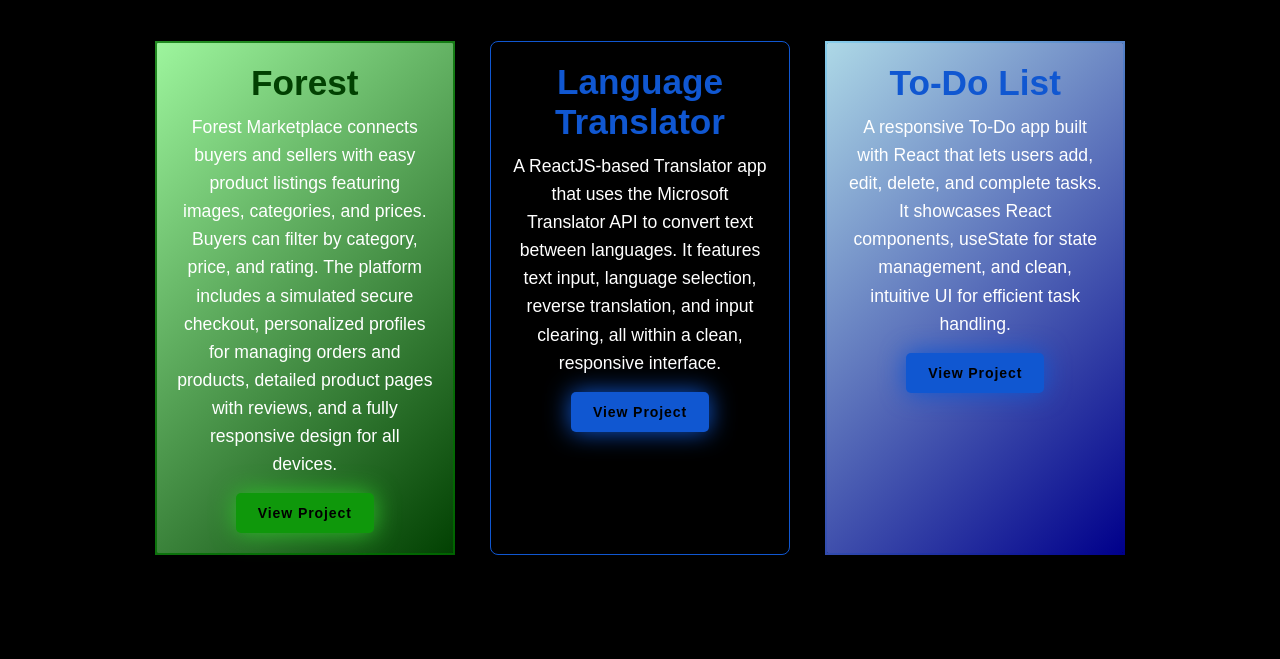
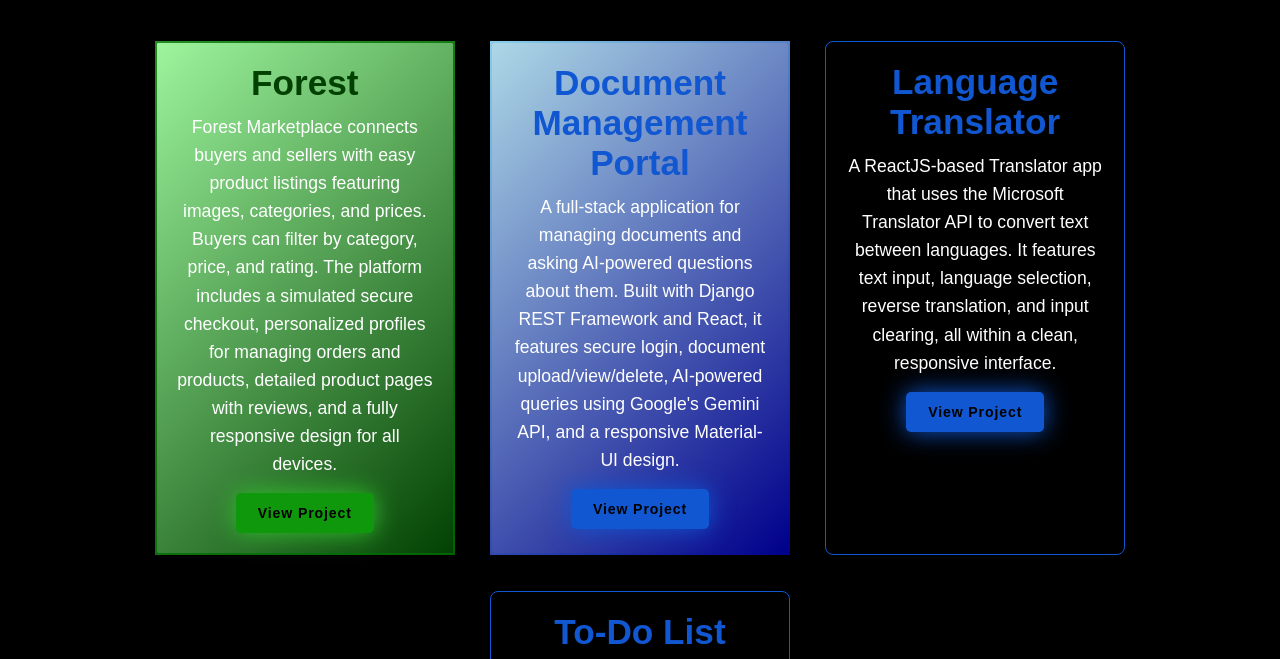
Before and after one commit to makeprodigy/portfolio, a plain HTML site: page index.html in a window 1280 px wide. Shown: the part 1933-2592 px from the top of the page. Drawn offline with nearby package versions, Linux system fonts and the light colour scheme.

Commit message:
added document model app

```diff
--- a/index.html
+++ b/index.html
@@ -1,20 +1,24 @@
 <!DOCTYPE html>
 <html lang="en">
   <head>
-    <meta charset="UTF-8">
-    <meta name="viewport" content="width=device-width, initial-scale=1.0">
+    <meta charset="UTF-8" />
+    <meta name="viewport" content="width=device-width, initial-scale=1.0" />
     <title>Personal Portfolio</title>
-    <link rel="stylesheet" href="style.css">
-    <link href='https://unpkg.com/boxicons@2.1.4/css/boxicons.min.css' rel='stylesheet'>
-    <link rel="stylesheet" href="https://cdnjs.cloudflare.com/ajax/libs/font-awesome/6.5.1/css/all.min.css">
-
+    <link rel="stylesheet" href="style.css" />
+    <link
+      href="https://unpkg.com/boxicons@2.1.4/css/boxicons.min.css"
+      rel="stylesheet"
+    />
+    <link
+      rel="stylesheet"
+      href="https://cdnjs.cloudflare.com/ajax/libs/font-awesome/6.5.1/css/all.min.css"
+    />
   </head>
   <body>
     <header class="header">
-        <a href="#home" class="logo">P
-        <span>Squares</span></a>
+      <a href="#home" class="logo">P <span>Squares</span></a>
 
-        <i class='bx bx-menu' id="menu-icon"></i>
+      <i class="bx bx-menu" id="menu-icon"></i>
 
       <nav class="navbar">
         <a href="#home" class="active">Home</a>
@@ -27,11 +31,21 @@
       <div class="home-content">
         <h1>Hi, It's <span>Pushpendra</span></h1>
         <h3 class="text-animation">I'm a <span></span></h3>
-            <p>A passionate and dedicated programmer with a strong problem-solving mindset, eager to apply my skills in real-world projects and contribute value as a proactive team member.</p>
+        <p>
+          A passionate and dedicated programmer with a strong problem-solving
+          mindset, eager to apply my skills in real-world projects and
+          contribute value as a proactive team member.
+        </p>
 
         <div class="social-icons">
-                <a href="https://www.linkedin.com/in/pushpendra-parihar2025" target="_blank"><i class='bx bxl-linkedin'></i></a>
-                <a href="https://github.com/makeprodigy" target="_blank"><i class='bx bxl-github'></i></a>
+          <a
+            href="https://www.linkedin.com/in/pushpendra-parihar2025"
+            target="_blank"
+            ><i class="bx bxl-linkedin"></i
+          ></a>
+          <a href="https://github.com/makeprodigy" target="_blank"
+            ><i class="bx bxl-github"></i
+          ></a>
           <!-- <a href="#"><i class='bx bxl-instagram'></i></a>
                 <a href="#"><i class='bx bxl-twitter'></i></a> -->
         </div>
@@ -53,12 +67,10 @@
         <div class="timeline-content">
           <h3><i class="fas fa-school"></i> Gurukul International School</h3>
           <p>
-                            Grade <b>10</b><sup>th</sup><br>
+            Grade <b>10</b><sup>th</sup><br />
             <i class="fas fa-award"></i>&nbsp;&nbsp;<b>98%</b>
           </p>
         </div>
-
-
       </div>
 
       <div class="timeline-item">
@@ -67,12 +79,10 @@
         <div class="timeline-content">
           <h3><i class="fas fa-school"></i> Gurukul International School</h3>
           <p>
-                            Grade <b>12</b><sup>th</sup><br>
+            Grade <b>12</b><sup>th</sup><br />
             <i class="fas fa-award"></i>&nbsp;&nbsp;<b>86.6%</b>
           </p>
         </div>
-
-
       </div>
 
       <div class="timeline-item">
@@ -82,41 +92,84 @@
           <h3><i class="fas fa-university"></i> Newton School of Technology</h3>
           <p>2024-2028</p>
         </div>
-
-
       </div>
     </section>
 
     <section class="services" id="services">
       <h2 class="heading">Projects</h2>
       <div class="services-container">
-            <div class="service-box">
+        <div class="service-box forest">
           <div class="service-info">
             <h4>Forest</h4>
             <p>
-                        Forest Marketplace connects buyers and sellers with easy product listings featuring images, categories, and prices. Buyers can filter by category, price, and rating. The platform includes a simulated secure checkout, personalized profiles for managing orders and products, detailed product pages with reviews, and a fully responsive design for all devices.
+              Forest Marketplace connects buyers and sellers with easy product
+              listings featuring images, categories, and prices. Buyers can
+              filter by category, price, and rating. The platform includes a
+              simulated secure checkout, personalized profiles for managing
+              orders and products, detailed product pages with reviews, and a
+              fully responsive design for all devices.
             </p>
-                    <a href="https://forest-gamma-one.vercel.app/" target="_blank" class="btn">View Project</a>
+            <a
+              href="https://forest-gamma-one.vercel.app/"
+              target="_blank"
+              class="btn"
+              >View Project</a
+            >
           </div>
         </div>
 
-            <div class="service-box">
+        <div class="service-box document-management-portal">
+          <div class="service-info">
+            <h4>Document Management Portal</h4>
+            <p>
+              A full-stack application for managing documents and asking
+              AI-powered questions about them. Built with Django REST Framework
+              and React, it features secure login, document upload/view/delete,
+              AI-powered queries using Google's Gemini API, and a responsive
+              Material-UI design.
+            </p>
+            <a
+              href="https://documentmodel-frontend.vercel.app/"
+              target="_blank"
+              class="btn"
+              >View Project</a
+            >
+          </div>
+        </div>
+
+        <div class="service-box language-translator">
           <div class="service-info">
             <h4>Language Translator</h4>
             <p>
-                     A ReactJS-based Translator app that uses the Microsoft Translator API to convert text between languages. It features text input, language selection, reverse translation, and input clearing, all within a clean, responsive interface.
+              A ReactJS-based Translator app that uses the Microsoft Translator
+              API to convert text between languages. It features text input,
+              language selection, reverse translation, and input clearing, all
+              within a clean, responsive interface.
             </p>
-                    <a href="https://github.com/makeprodigy/language-translator-app" target="_blank" class="btn">View Project</a>
+            <a
+              href="https://github.com/makeprodigy/language-translator-app"
+              target="_blank"
+              class="btn"
+              >View Project</a
+            >
           </div>
         </div>
 
-            <div class="service-box">
+        <div class="service-box to-do-list">
           <div class="service-info">
             <h4>To-Do List</h4>
             <p>
-                        A responsive To-Do app built with React that lets users add, edit, delete, and complete tasks. It showcases React components, useState for state management, and clean, intuitive UI for efficient task handling.
+              A responsive To-Do app built with React that lets users add, edit,
+              delete, and complete tasks. It showcases React components,
+              useState for state management, and clean, intuitive UI for
+              efficient task handling.
             </p>
-                    <a href="https://to-do-react-app-beta.vercel.app/" target="_blank" class="btn">View Project</a>
+            <a
+              href="https://to-do-react-app-beta.vercel.app/"
+              target="_blank"
+              class="btn"
+              >View Project</a
+            >
           </div>
         </div>
       </div>
@@ -146,12 +199,17 @@
 
     <footer class="footer">
       <div class="social">
-            <a href="https://www.linkedin.com/in/pushpendra-parihar2025" target="_blank"><i class='bx bxl-linkedin'></i></a>
-                <a href="https://github.com/makeprodigy" target="_blank"><i class='bx bxl-github'></i></a>
+        <a
+          href="https://www.linkedin.com/in/pushpendra-parihar2025"
+          target="_blank"
+          ><i class="bx bxl-linkedin"></i
+        ></a>
+        <a href="https://github.com/makeprodigy" target="_blank"
+          ><i class="bx bxl-github"></i
+        ></a>
         <!-- <a href="#"><i class='bx bxl-instagram'></i></a>
                 <a href="#"><i class='bx bxl-twitter'></i></a> -->
       </div>
-
 
       <ul class="list">
         <!-- <li>
@@ -167,9 +225,7 @@
           <a href="#">Contact</a>
         </li>
       </ul>
-        <p class="copyright">
-            &copy; P Squares | All Rights Reserved
-        </p>
+      <p class="copyright">&copy; P Squares | All Rights Reserved</p>
     </footer>
 
     <script src="script.js"></script>
--- a/style.css
+++ b/style.css
@@ -643,37 +643,60 @@ span{
         padding: 8px 16px;
     }
 }
-.service-box:nth-child(1) {
+.forest {
     background: linear-gradient(135deg, #9df59d, #024102); /* Green to dark green gradient */
     border: 2px solid;
     border-image: linear-gradient(135deg, #228B22, #006400) 1; /* Gradient border */
     box-shadow: 0 4px 6px rgba(0, 0, 0, 0.3);
     transition: transform 0.3s ease, box-shadow 0.3s ease;
+}
 
-}
-.service-box:nth-child(1) h4 {
+.forest h4 {
     color: #024102;
 }
-.service-box:nth-child(1) .btn {
+
+.forest .btn {
     background-color: rgb(15, 152, 11);
     box-shadow: 0 0 25px rgb(49, 192, 44); /* Green glow */
     transition: background-color 0.3s ease, box-shadow 0.3s ease;
 }
 
-.service-box:nth-child(1) .btn:hover {
+.forest .btn:hover {
     background-color: #ffffff;
     box-shadow: 0 0 50px rgb(15, 152, 11); /* Enhanced green glow on hover */
     color: green;
 }
-.service-box:nth-child(3) {
-    background: linear-gradient(135deg, #add8e6, #00008b);
+
+.document-management-portal {
+    background: linear-gradient(135deg, #add8e6, #00008b); /* Light blue to navy gradient */
     border: 2px solid;
-    border-image: linear-gradient(135deg, #87ceeb, #00008b) 1;
+    border-image: linear-gradient(135deg, #87ceeb, #00008b) 1; /* Gradient border */
     box-shadow: 0 4px 6px rgba(0, 0, 0, 0.3);
     transition: transform 0.3s ease, box-shadow 0.3s ease;
 }
 
-.service-box:nth-child(3):hover {
+.language-translator {
+    background: var(--bg-color);
+    border: 1px solid var(--main-color);
+    border-radius: 8px;
+    box-shadow: 0 4px 6px rgba(0, 0, 0, 0.3);
+    transition: transform 0.3s ease, box-shadow 0.3s ease;
+}
+
+.language-translator:hover {
     transform: translateY(-10px);
     box-shadow: 0 6px 10px rgba(0, 0, 0, 0.5);
 }
+
+.to-do-list {
+    background: var(--bg-color);
+    border: 1px solid var(--main-color);
+    border-radius: 8px;
+    box-shadow: 0 4px 6px rgba(0, 0, 0, 0.3);
+    transition: transform 0.3s ease, box-shadow 0.3s ease;
+}
+
+.to-do-list:hover {
+    transform: translateY(-10px);
+    box-shadow: 0 6px 10px rgba(0, 0, 0, 0.5);
+}
```
Lines whose indentation alone changed are shown as unchanged.
